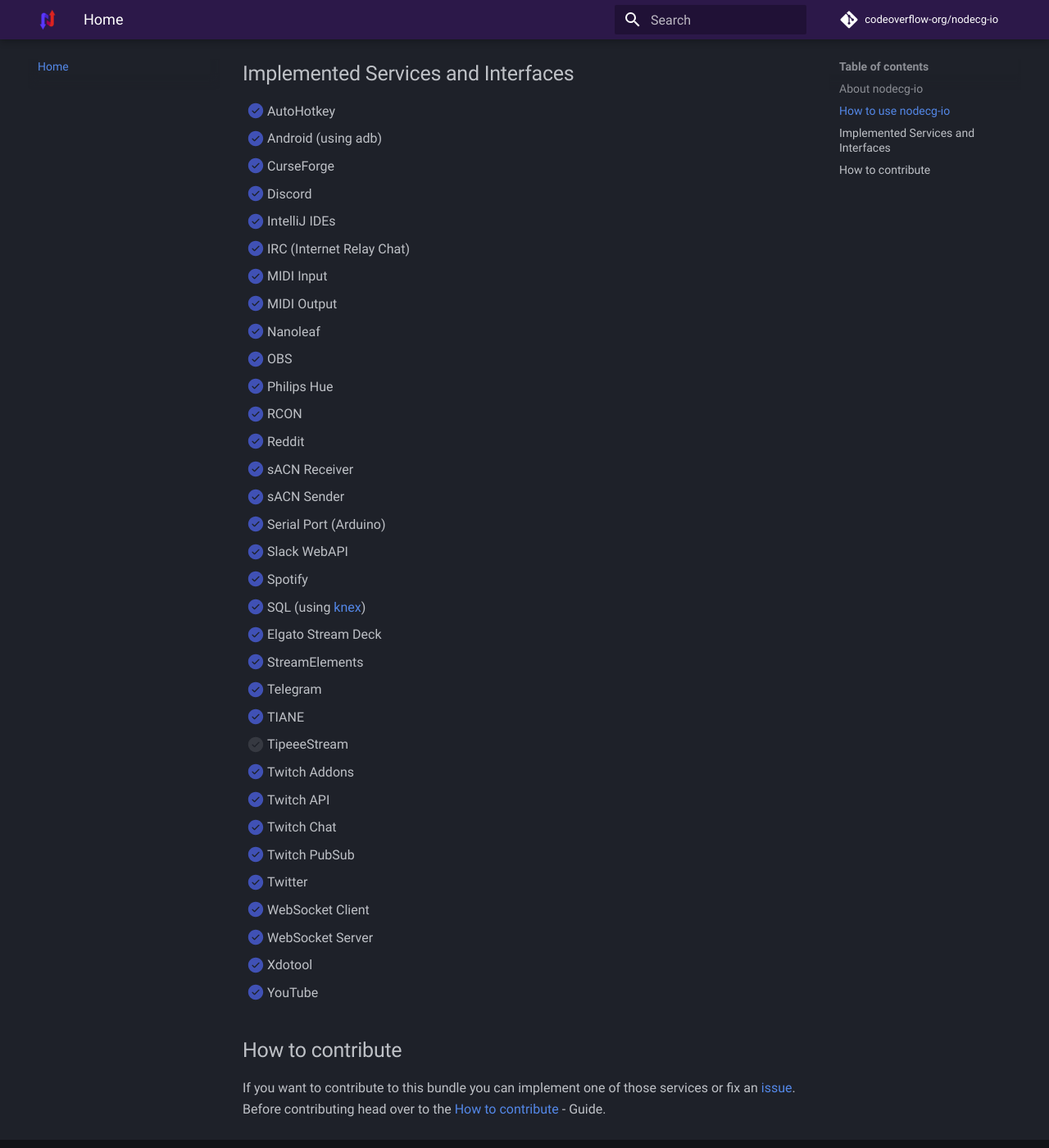
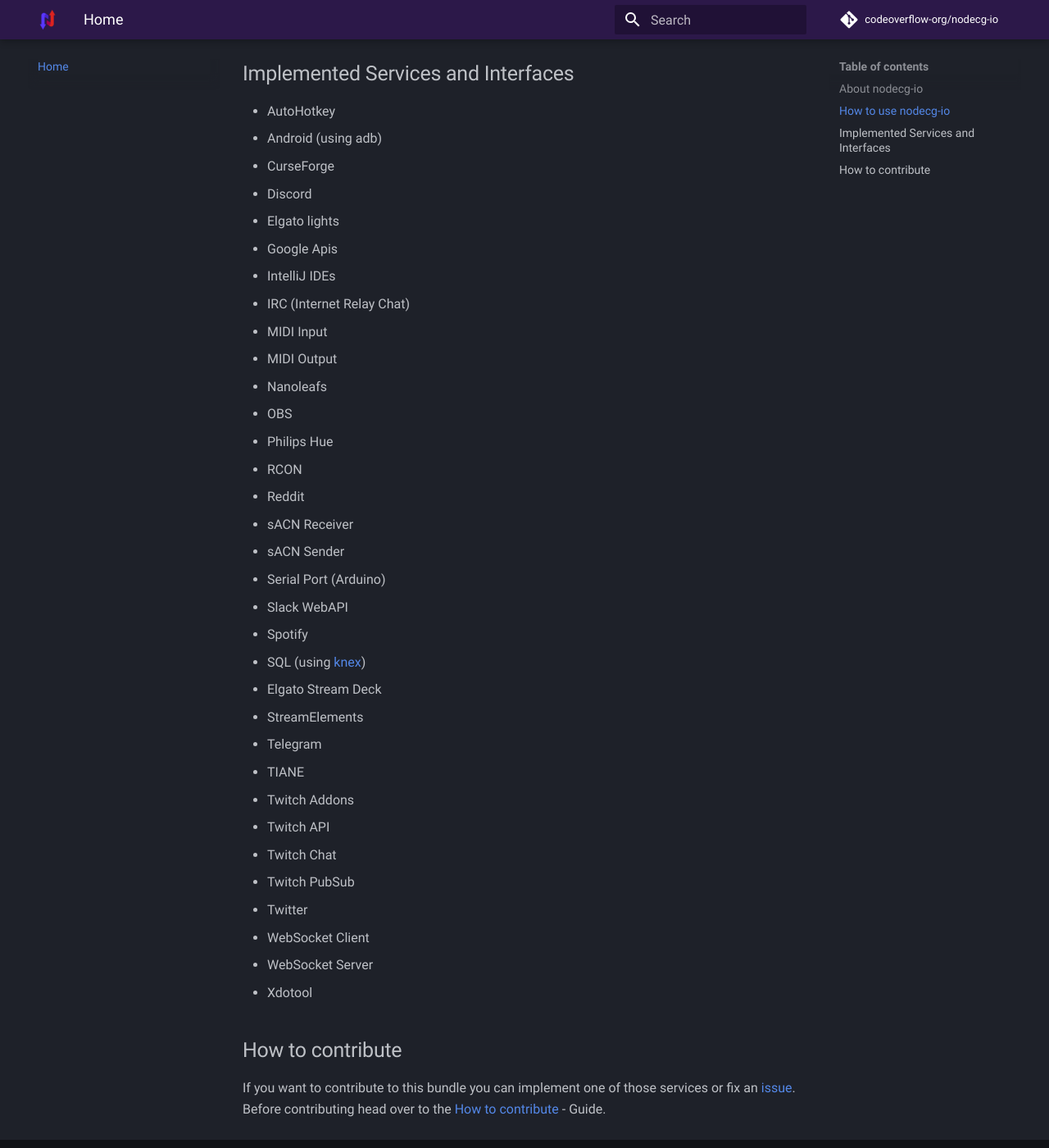
Before and after one commit to codeoverflow-org/nodecg-io-docs, an MkDocs documentation site: the page built from docs/index.md, in a window 1280 px wide and 1400 px high, scrolled down 837 px. Shown: the whole window at 82% size. Built offline with MkDocs 1.6.1 and Material for MkDocs 9.7.7, drawn with Linux system fonts in a browser that asks for light colours; comment, search, counter and statistics services are not loaded; the version menu is left out.

Commit message:
Update service list in index page

```diff
--- a/docs/index.md
+++ b/docs/index.md
@@ -23,39 +23,39 @@
 
 ## Implemented Services and Interfaces
 
--   [x] AutoHotkey
--   [x] Android (using adb)
--   [x] CurseForge
--   [x] Discord
--   [x] IntelliJ IDEs
--   [x] IRC (Internet Relay Chat)
--   [x] MIDI Input
--   [x] MIDI Output
--   [x] Nanoleaf
--   [x] OBS
--   [x] Philips Hue
--   [x] RCON
--   [x] Reddit
--   [x] sACN Receiver
--   [x] sACN Sender
--   [x] Serial Port (Arduino)
--   [x] Slack WebAPI
--   [x] Spotify
--   [x] SQL (using [knex](https://knexjs.org/))
--   [x] Elgato Stream Deck
--   [x] StreamElements
--   [x] Telegram
--   [x] TIANE
--   [ ] TipeeeStream
--   [x] Twitch Addons
--   [x] Twitch API
--   [x] Twitch Chat
--   [x] Twitch PubSub
--   [x] Twitter
--   [x] WebSocket Client
--   [x] WebSocket Server
--   [x] Xdotool
--   [x] YouTube
+- AutoHotkey
+- Android (using adb)
+- CurseForge
+- Discord
+- Elgato lights
+- Google Apis
+- IntelliJ IDEs
+- IRC (Internet Relay Chat)
+- MIDI Input
+- MIDI Output
+- Nanoleafs
+- OBS
+- Philips Hue
+- RCON
+- Reddit
+- sACN Receiver
+- sACN Sender
+- Serial Port (Arduino)
+- Slack WebAPI
+- Spotify
+- SQL (using [knex](https://knexjs.org/))
+- Elgato Stream Deck
+- StreamElements
+- Telegram
+- TIANE
+- Twitch Addons
+- Twitch API
+- Twitch Chat
+- Twitch PubSub
+- Twitter
+- WebSocket Client
+- WebSocket Server
+- Xdotool
 
 ## How to contribute
 
```
